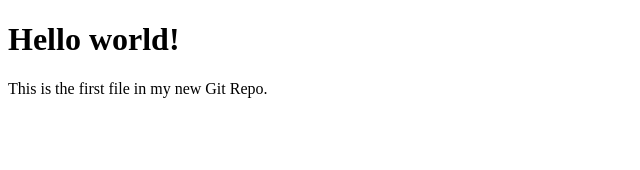
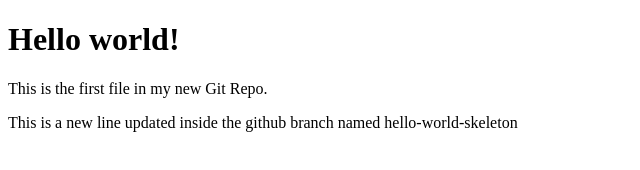
Before and after one commit to Nikhil-samudrala/github_class, a plain HTML site: page index.html in a window 1280 px wide. Shown: the whole page, without its empty margins (0-640 px from the left). Drawn offline with Linux system fonts and the light colour scheme.

Commit message:
i had added the new line inside the index.html file

```diff
--- a/index.html
+++ b/index.html
@@ -7,6 +7,6 @@
 
 <h1>Hello world!</h1>
 <p>This is the first file in my new Git Repo.</p>
-
+<p>This is a new line updated inside the github branch named hello-world-skeleton</p>
 </body>
 </html>
```
